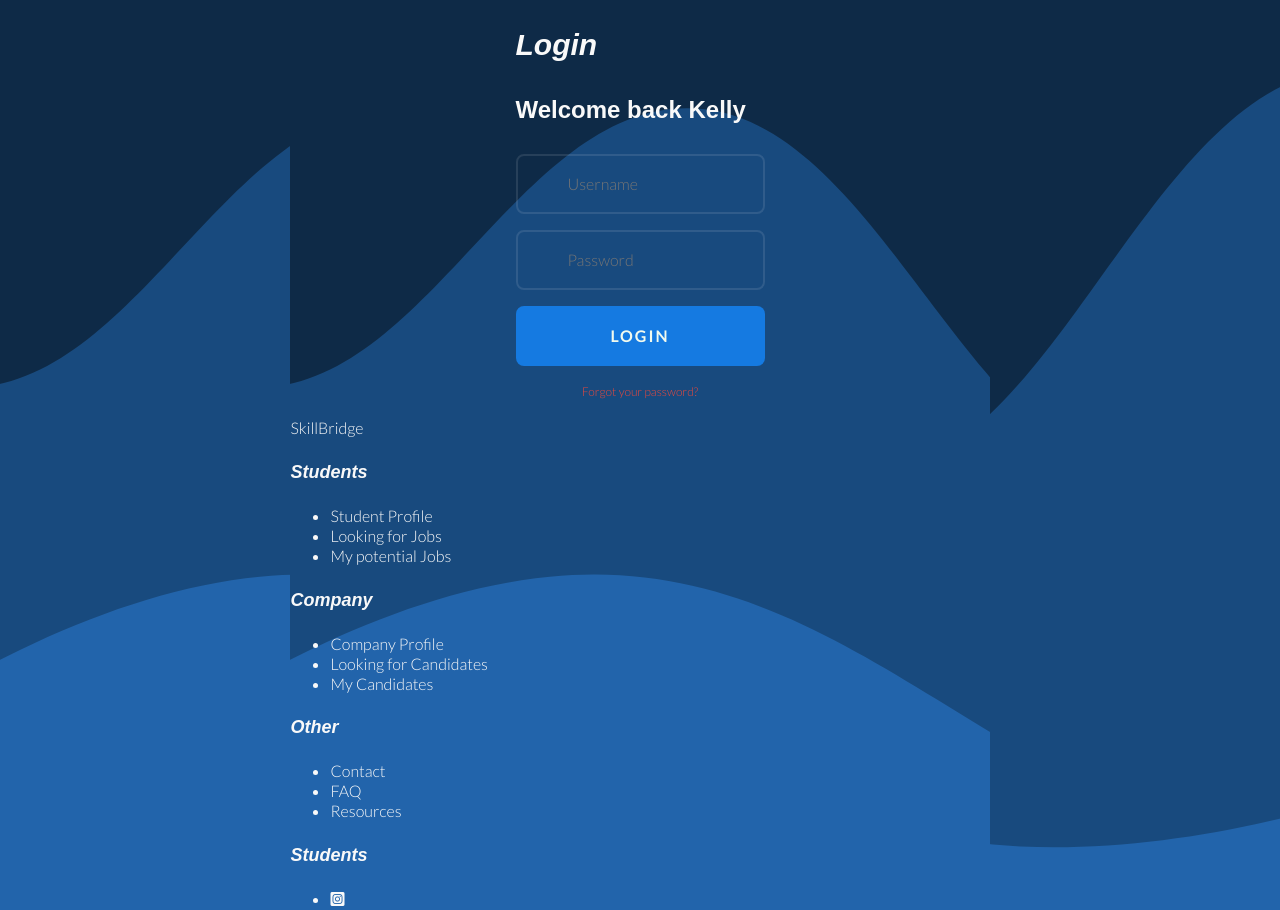
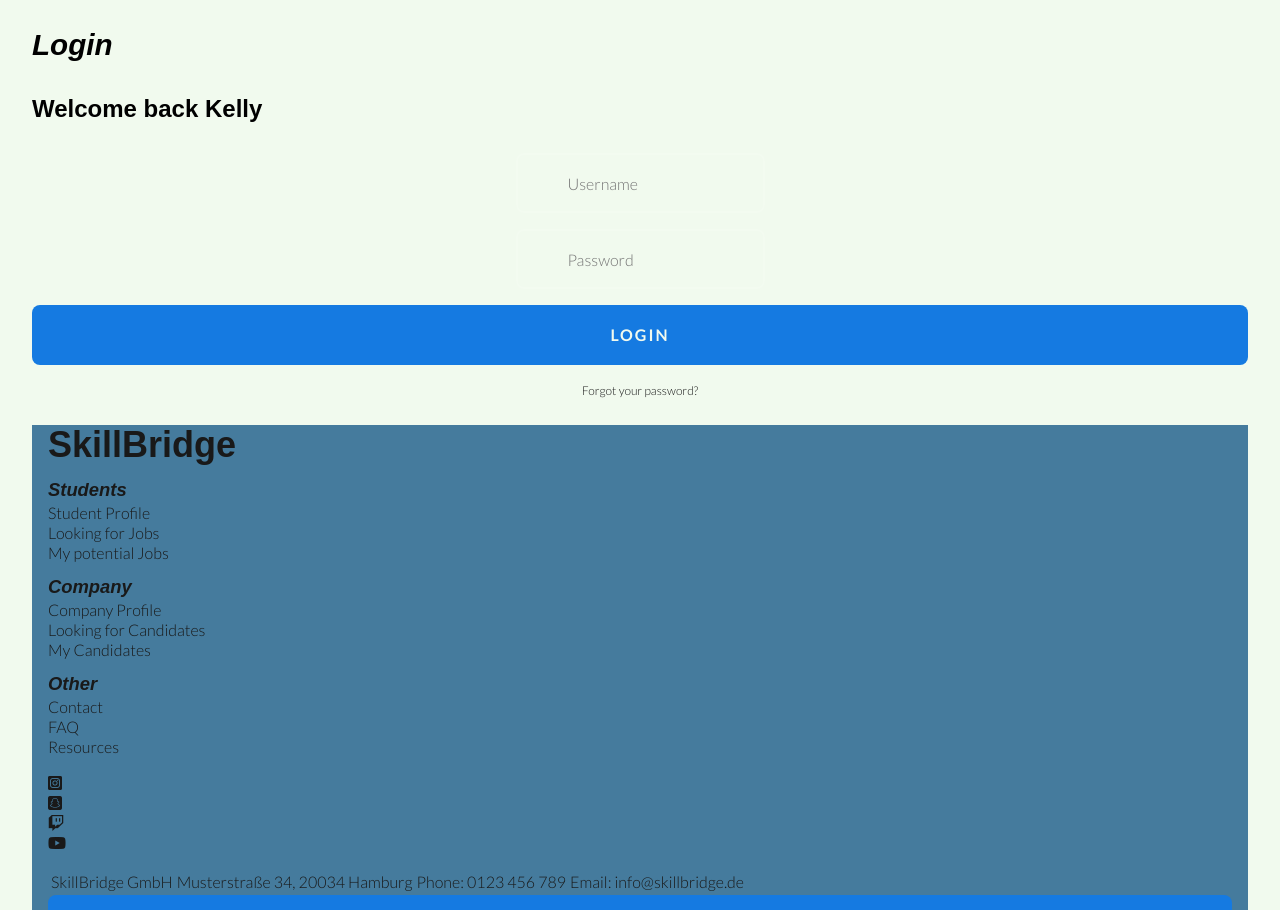
Before and after one commit to Akki-on-Rails/skill-bridge, a React (Create React App) app in the folder client/: page / in a window 1280 px wide. Shown: the top 910 px of the page. Built offline with nearby package versions, Linux system fonts and the light colour scheme; a web font is replaced by a local one.

Commit message:
added some styling to the footer

```diff
--- a/client/src/components/footer.js
+++ b/client/src/components/footer.js
@@ -10,8 +10,9 @@ const Footer = () => {
     <footer className='footer-wrapper'>
       <div className='logo'>
         {/* Here we need a Logo and/or Slogan */}
-        <p>SkillBridge</p>
+        <h1>SkillBridge</h1>
       </div>
+      <div className='section-container'>
         <div className='section-1'>
           <h4>Students</h4>
           <ul>
@@ -37,13 +38,13 @@ const Footer = () => {
           </ul>
         </div>
         <div className='social'>
-        <h4>Students</h4>
           <ul>
             <li><i className="fa-brands fa-square-instagram" /></li>
             <li><i className="fa-brands fa-square-snapchat" /></li>
             <li><i className="fa-brands fa-twitch" /></li>
             <li><i className="fa-brands fa-youtube" /></li>
           </ul>
+        </div>
       </div>
       <div className='adress'>
         <table>
--- a/client/src/components/footer.module.scss
+++ b/client/src/components/footer.module.scss
@@ -0,0 +1,84 @@
+@import '../styles/colors.module.scss';
+@import '../styles/fonts.module.scss';
+
+a {
+  &:active,
+  &:focus,
+  &:hover {
+    color: $c-contrast;
+  }
+  color: $c-text;
+}
+// classes don't work
+.legal-section a {
+  padding-right: 10px;
+}
+
+footer a {
+  font-size: 0.5rem;
+}
+
+footer {
+  color: $c-text;
+  font-size: 0.5rem;
+  background-color: $c-secondary;
+  height: 100%;
+  // border: 1px solid red;
+  padding: 0 1rem 0.3rem;
+}
+
+footer h4 {
+  line-height: 0;
+  margin-bottom: -0.2rem;
+}
+// classes don't work
+.section-container {
+  max-width: 1200px;
+  margin: 0 auto;
+  display: grid;
+	grid-gap: 0.75rem;
+
+
+	// grid-template-areas:
+	// 	"section-1"
+	// 	"section-2"
+	// 	"section-3"
+	// 	"social";
+	// grid-template-columns: fit-content;
+	// justify-items: stretch;
+	// max-height: min-content;
+	// width: inherit;
+}
+
+@media (min-width: 600) {
+  .section-container { grid-template-columns: repeat(2, 1fr); }
+}
+
+// @media screen and (min-width: 600px) {
+//   grid-template-areas: "section-1 section-2" "section-3 social"
+// }
+
+// @media screen and (min-width: 1200px) {
+// grid-template-areas: "section-1 section-2 section-3 social"
+// }
+
+ul {
+  list-style: none;
+  padding: 0;
+}
+
+.section-1 {
+  grid-area: section-1;
+}
+
+.section-2 {
+  grid-area: section-2;
+}
+
+.section-3 {
+  grid-area: section-3;
+}
+
+.social {
+  grid-area: social;
+}
--- a/client/src/index.js
+++ b/client/src/index.js
@@ -1,6 +1,6 @@
 import React from 'react';
 import ReactDOM from 'react-dom/client';
-import './index.css';
+import './index.scss';
 import LoginCard from './components/login-card';
 import Footer from './components/footer';
 import reportWebVitals from './reportWebVitals';
--- a/client/src/index.css
+++ b/client/src/index.scss
@@ -1,3 +1,6 @@
+@import './styles/colors.module.scss';
+@import './styles/fonts.module.scss';
+
 body {
   margin: 0;
   font-family: -apple-system, BlinkMacSystemFont, 'Segoe UI', 'Roboto', 'Oxygen',
@@ -13,7 +16,10 @@ code {
 }
 
 body {
-  height: 100%;
+  /* height: 100%; */
+  margin: 1rem;
+	box-sizing: border-box;
+	background-color: $c-background;
 }
 
 @keyframes gradient {
@@ -22,7 +28,7 @@ body {
   }
 }
 
-body {
+/* body {
   display: grid;
   place-items: center;
   margin: 0;
@@ -31,9 +37,8 @@ body {
   background-size: 2000px 1000px;
   background-position: -500px 0;
   color: #f9f9f9;
-  font-family: "Euclid Circular A";
   animation: gradient 40s infinite alternate linear;
-}
+} */
 
 @media (width > 500px) {
   body {
--- a/client/src/styles/colors.module.scss
+++ b/client/src/styles/colors.module.scss
@@ -1,6 +1,6 @@
 $c-primary: #1d3557;
 $c-secondary: #457b9d;
-$c-terciary: #a8dadc;
+$c-tertiary: #a8dadc;
 $c-background: #f1faee;
 $c-contrast: #EA483D;
 $c-text: #191919;
--- a/client/src/styles/fonts.module.scss
+++ b/client/src/styles/fonts.module.scss
@@ -12,7 +12,7 @@ h1, h2, h3, h4, h5, h6 {
 
 * {
   font-family: $body-font;
-  font-size: 16px;
+  font-size: 1rem;
   font-weight: 300;
 }
 
@@ -33,36 +33,36 @@ h2, h4, h5 {
 }
 
 h1 {
-  font-size: 36px;
+  font-size: 2.25rem;
 }
 
 h2 {
-  font-size: 30px;
+  font-size: 1.85rem;
   font-style: italic;
 }
 
 h3 {
-  font-size: 24px;
+  font-size: 1.5rem;
 }
 
 h4 {
-  font-size: 18px;
+  font-size: 1.15rem;
 }
 
 h5 {
-  font-size: 14px;
+  font-size: 0.9rem;
 }
 
 h6 {
-  font-size: 12px;
+  font-size: 0.75rem;
 }
 
 h1, h2, h3 {
-  line-height: 40px;
+  line-height: 2.5rem;
 }
 
 *, h4, h5, h6 {
-  line-height: 20px;
+  line-height: 1.25rem;
 }
 
 strong {
```
Lines whose indentation alone changed are shown as unchanged.
